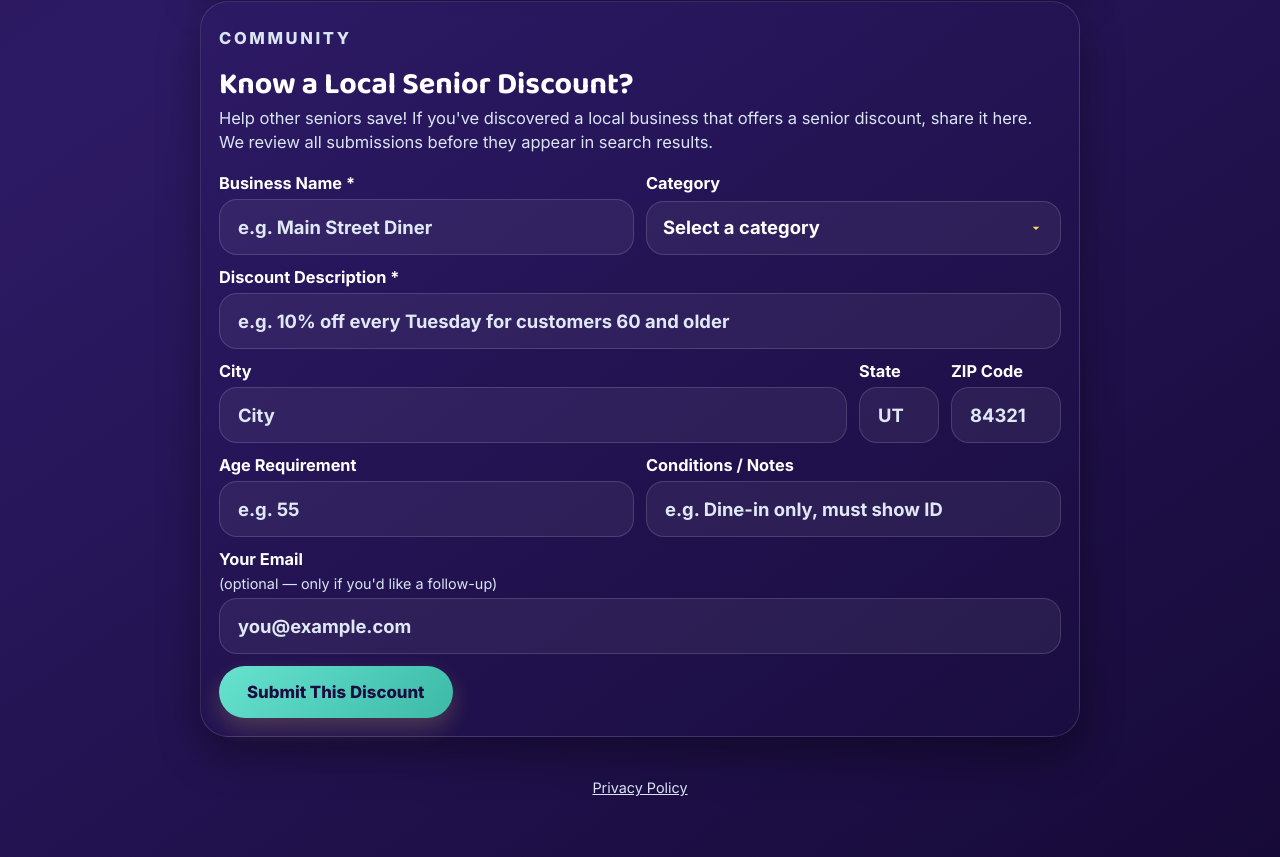
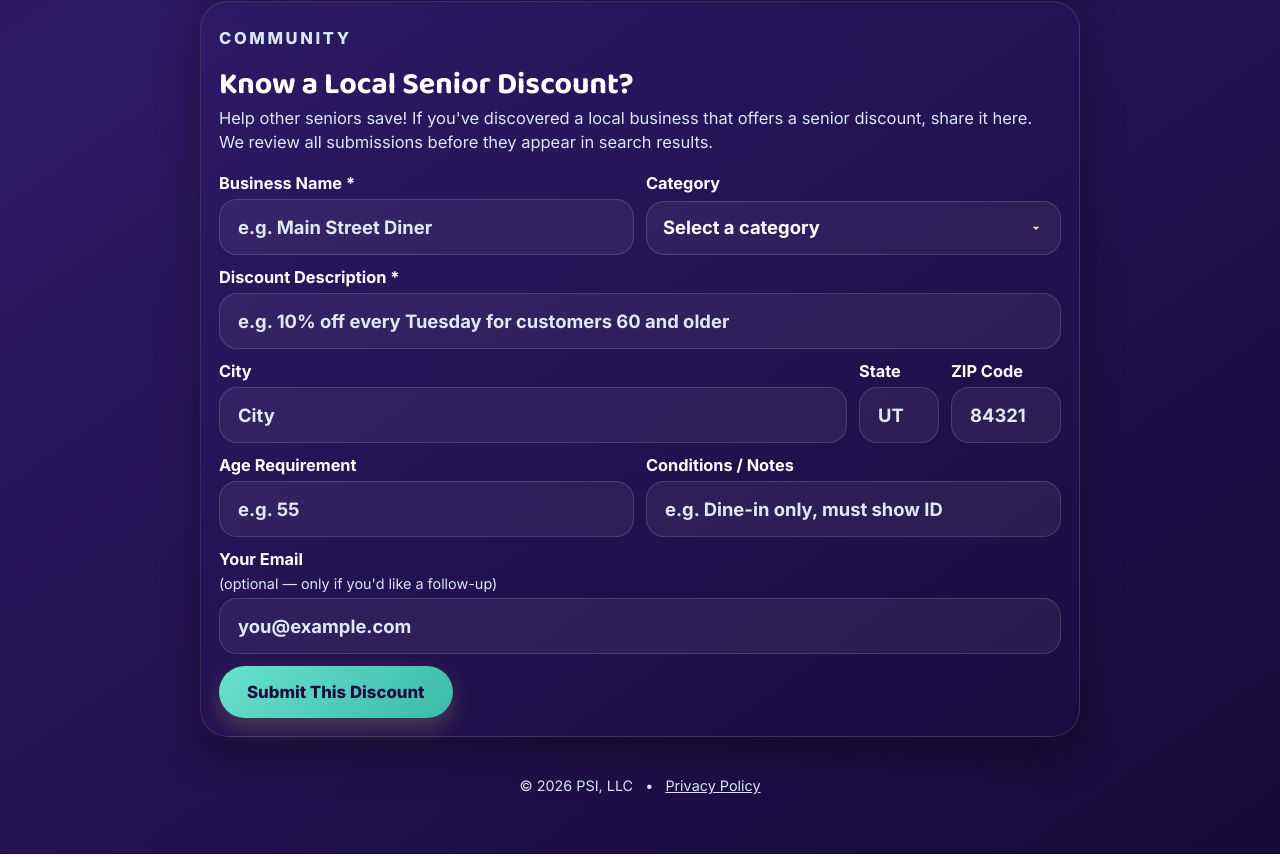
Before and after one commit to rbrannon7/hidden-perks, a website: page public/index.html in a window 1280 px wide. Shown: the part 1207-2064 px from the top of the page. Drawn offline with Linux system fonts and the light colour scheme; no server answers.

Commit message:
Add copyright notice to footer

```diff
--- a/public/index.html
+++ b/public/index.html
@@ -141,6 +141,8 @@
       </section>
 
       <footer class="site-footer">
+        <span>&copy; 2026 PSI, LLC</span>
+        <span class="footer-sep">&bull;</span>
         <a href="/privacy.html">Privacy Policy</a>
       </footer>
 
--- a/public/style.css
+++ b/public/style.css
@@ -884,6 +884,8 @@ button {
 .site-footer {
   text-align: center;
   padding: 24px 0 4px;
+  color: var(--muted);
+  font-size: 0.9rem;
 }
 
 .site-footer a {
@@ -891,3 +893,7 @@ button {
   font-size: 0.9rem;
   text-decoration: underline;
 }
+
+.footer-sep {
+  margin: 0 8px;
+}
```
Also changed, not shown: public/privacy.html (+2 -0 lines).
